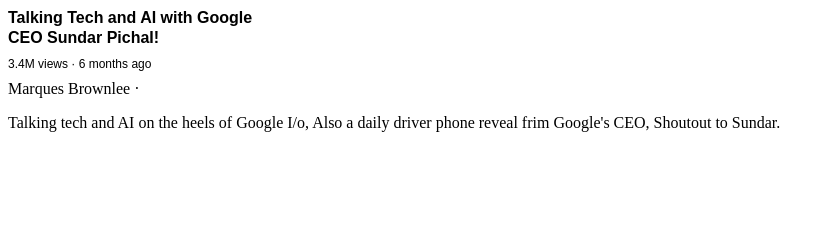
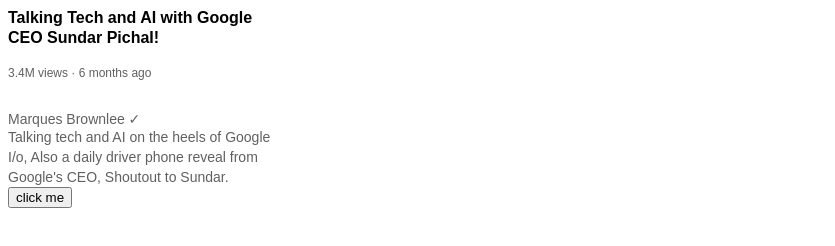
Before and after one commit to HassanAmirii/Youtube-clone-, a plain HTML site: page 3-TEXT.html in a window 1280 px wide. Shown: the whole page, without its empty margins (0-835 px from the left). Drawn offline with Linux system fonts and the light colour scheme.

Commit message:
new editing proj: learnt about reusing code multiple times

```diff
--- a/3-TEXT.html
+++ b/3-TEXT.html
@@ -5,16 +5,35 @@
     <title>editing and styling texts</title>
 </head>
 <style>
+    p {
+        font-family: Arial;
+        margin-top: 0%;
+        margin-bottom: 0%;
+    }
     .video-title{
-        font-family: Arial;
         font-weight: bold;
         width: 260px;
         line-height: 20px;
+        margin-bottom: 2%;
     }
     .video-stats{
+        margin-bottom: 3%;
         line-height: 1%;
-        font-family: Arial;
         font-size: 12px;
+        color: rgb(96, 96, 96);
+
+    }
+    .video-author{
+        font-size: 14px;
+        color: rgb(96, 96, 96);
+
+    }
+    .video-description{
+        width: 270px;
+        color: rgb(96, 96, 96);
+        font-size: 14px;
+        line-height: 20px;
+
     }
 </style>
 <body>
@@ -27,13 +46,12 @@
     </p>
 
     <p class="video-author">
-        Marques Brownlee &middot;
+        Marques Brownlee &check;
     </p>
 
     <p class="video-description">
-        Talking tech and AI on the heels of Google I/o, Also a daily driver phone reveal frim Google's CEO, Shoutout to Sundar.
+        Talking tech and AI on the heels of Google I/o, Also a daily driver phone reveal from Google's CEO, Shoutout to Sundar.
+    </p><button onclick="alert('you have been doxxed')"> click me </button>
 
-
-    </p>
 </body>
 </html>
```
